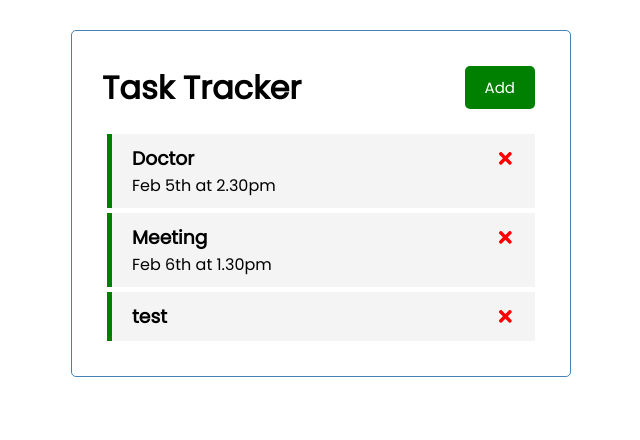
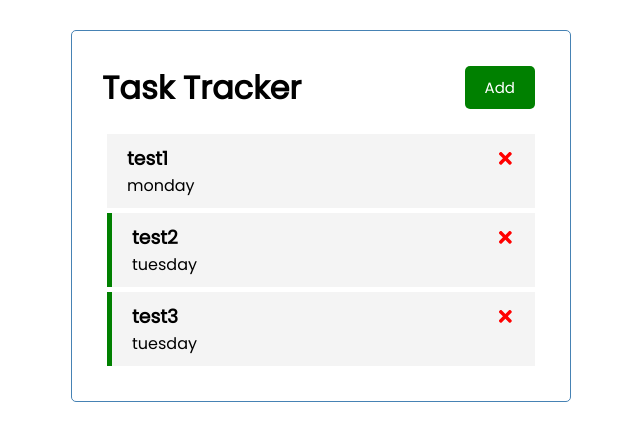
Before and after one commit to tomso11/task-tracker, a React (Create React App) app: page / in a window 1280 px wide. Shown: the top 440 px of the page, without its empty margins (319-959 px from the left). Built offline with nearby package versions, Linux system fonts and the light colour scheme; data requests are answered from the project's data file.

Commit message:
add http calls

```diff
--- a/db.json
+++ b/db.json
@@ -1,20 +1,20 @@
 {
   "tasks": [
     {
-      "id": 1,
-      "text": "Doctor",
-      "day": "Feb 5th at 2.30pm",
-      "reminder": true
+      "text": "test1",
+      "day": "monday",
+      "reminder": false,
+      "id": 1
     },
     {
-      "id": 2,
-      "text": "Meeting",
-      "day": "Feb 6th at 1.30pm",
-      "reminder": true
+      "text": "test2",
+      "day": "tuesday",
+      "reminder": true,
+      "id": 2
     },
     {
-      "text": "test",
-      "day": "",
+      "text": "test3",
+      "day": "tuesday",
       "reminder": true,
       "id": 3
     }
--- a/src/App.js
+++ b/src/App.js
@@ -21,7 +21,15 @@
 
 // Fetch Tasks
 const fetchTasks = async () =>{
-  const res = await fetch('http://localhost:5000/tasks')
+  const res = await fetch(`http://localhost:5000/tasks`)
+  const data = await res.json()
+
+  return data
+}
+
+// Fetch Task
+const fetchTask = async (id) =>{
+  const res = await fetch(`http://localhost:5000/tasks/${id}`)
   const data = await res.json()
 
   return data
@@ -50,9 +58,22 @@
   setTasks(tasks.filter((task) => task.id !==id))
 }
 
-//Toggle Reminder
-const toggleReminder = (id) => {
-  setTasks(tasks.map((task)=> task.id === id ? {...task, reminder: !task.reminder} : task))
+// Toggle Reminder
+const toggleReminder = async (id) => {
+  const taskToToggle = await fetchTask(id)
+  const updTask = {...taskToToggle, reminder : !taskToToggle.reminder}
+
+  const res = await fetch(`http://localhost:5000/tasks/${id}`, {
+    method: 'PUT',
+    headers : {
+      'Content-type' : 'application/json'
+    },
+    body: JSON.stringify(updTask)
+  })
+
+  const data = await res.json()
+
+  setTasks(tasks.map((task)=> task.id === id ? {...task, reminder: data.reminder} : task))
 }
 
   return (
```
